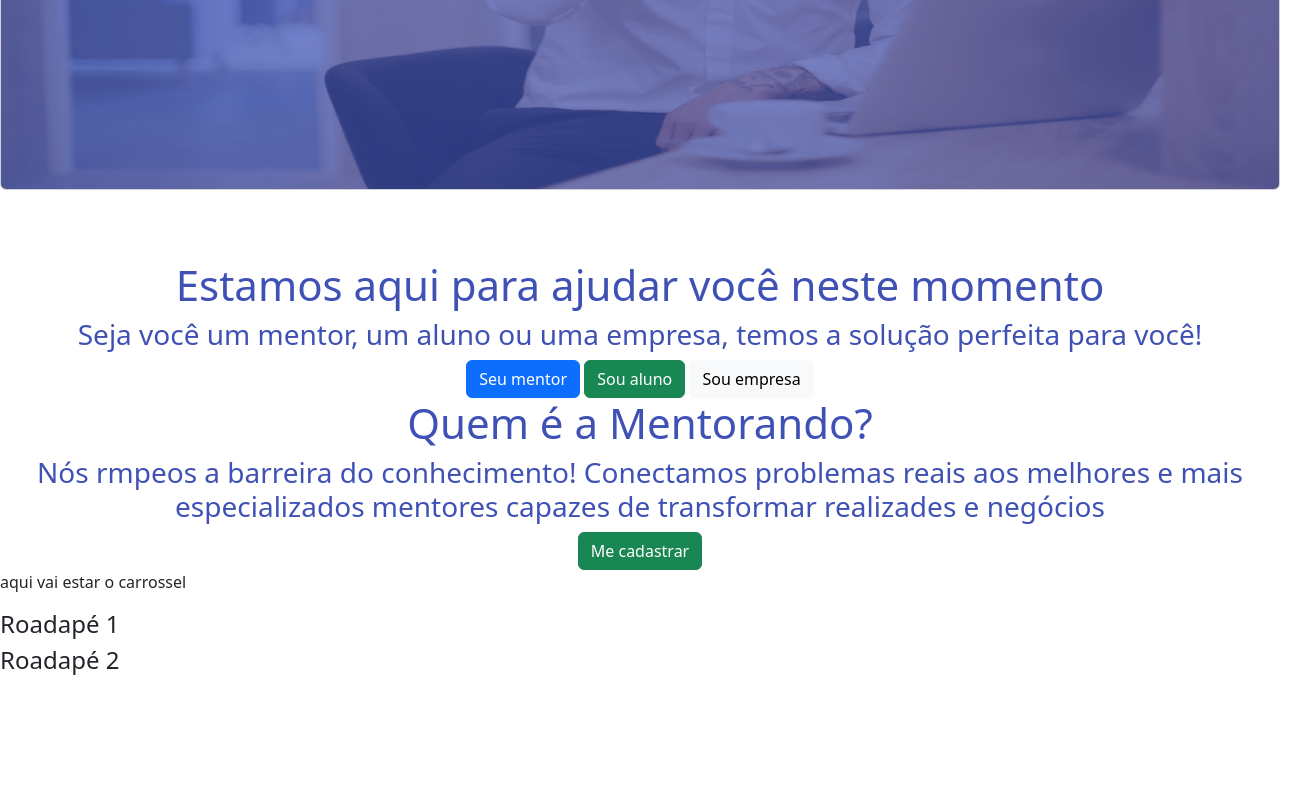
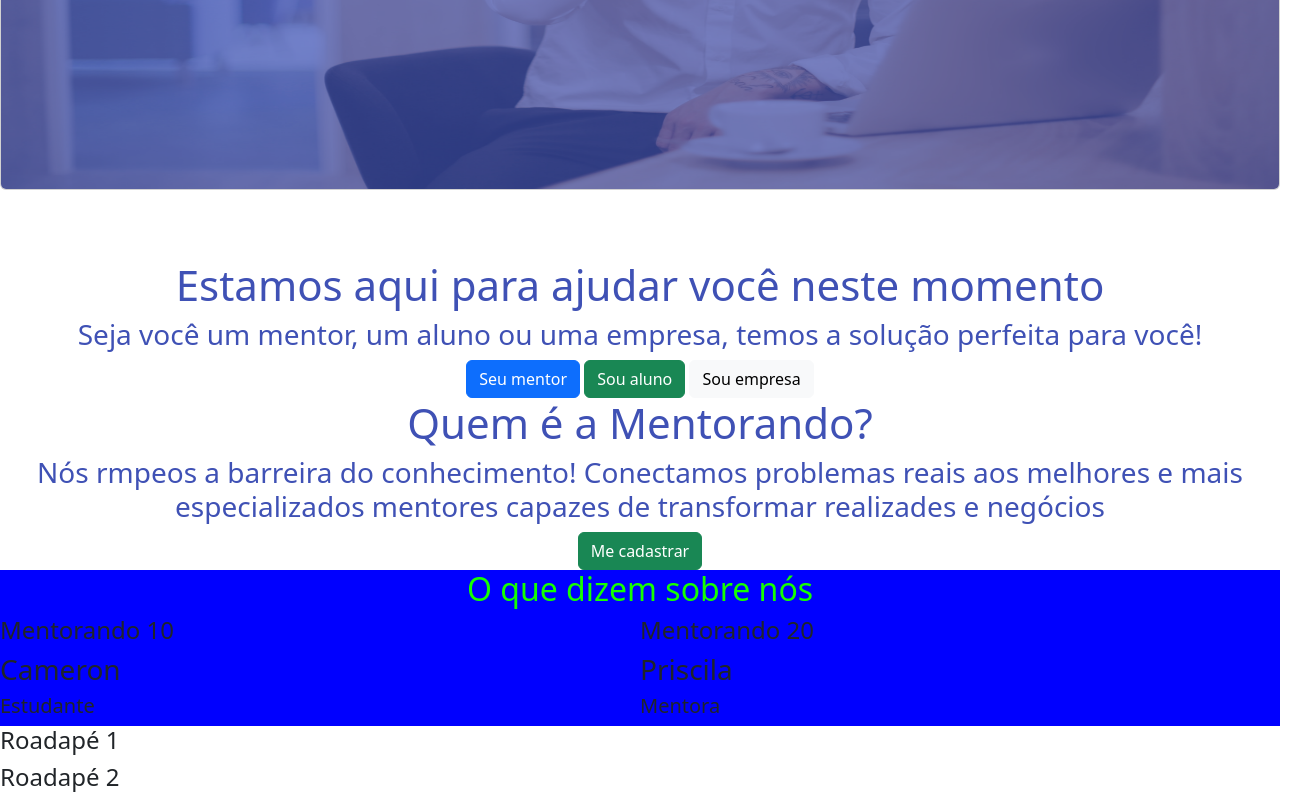
Before and after one commit to ricardocr18/gamaAcademyXp38, a React (Create React App) app in the folder desafiochefao/: page / in a window 1280 px wide. Shown: the part 388-1188 px from the top of the page, 1305 px wide, since content can reach past the window. Before the commit the page ends 1071 px from the top, so only its background shows below. Built offline with nearby package versions, Linux system fonts and the light colour scheme.

Commit message:
configurando o slide da página principal

```diff
--- a/desafiochefao/package.json
+++ b/desafiochefao/package.json
@@ -12,6 +12,8 @@
     "react-bootstrap": "^2.0.0-rc.0",
     "react-dom": "^17.0.2",
     "react-scripts": "4.0.3",
+    "react-slick": "^0.28.1",
+    "slick-carousel": "^1.8.1",
     "web-vitals": "^1.0.1"
   },
   "scripts": {
--- a/desafiochefao/public/index.html
+++ b/desafiochefao/public/index.html
@@ -17,6 +17,10 @@
       manifest.json provides metadata used when your web app is installed on a
       user's mobile device or desktop. See https://developers.google.com/web/fundamentals/web-app-manifest/
     -->
+
+    <link rel="stylesheet" type="text/css" charset="UTF-8" href="https://cdnjs.cloudflare.com/ajax/libs/slick-carousel/1.6.0/slick.min.css" />
+    <link rel="stylesheet" type="text/css" href="https://cdnjs.cloudflare.com/ajax/libs/slick-carousel/1.6.0/slick-theme.min.css" />
+
     <link rel="manifest" href="%PUBLIC_URL%/manifest.json" />
     <!--
       Notice the use of %PUBLIC_URL% in the tags above.
--- /dev/null
+++ b/desafiochefao/src/_slick.scss
@@ -0,0 +1,119 @@
+/* Slider */
+.slick-slider
+{
+    position: relative;
+
+    display: block;
+    box-sizing: border-box;
+
+    -webkit-user-select: none;
+       -moz-user-select: none;
+        -ms-user-select: none;
+            user-select: none;
+
+    -webkit-touch-callout: none;
+    -khtml-user-select: none;
+    -ms-touch-action: pan-y;
+        touch-action: pan-y;
+    -webkit-tap-highlight-color: transparent;
+}
+
+.slick-list
+{
+    position: relative;
+
+    display: block;
+    overflow: hidden;
+
+    margin: 0;
+    padding: 0;
+}
+.slick-list:focus
+{
+    outline: none;
+}
+.slick-list.dragging
+{
+    cursor: pointer;
+    cursor: hand;
+}
+
+.slick-slider .slick-track,
+.slick-slider .slick-list
+{
+    -webkit-transform: translate3d(0, 0, 0);
+       -moz-transform: translate3d(0, 0, 0);
+        -ms-transform: translate3d(0, 0, 0);
+         -o-transform: translate3d(0, 0, 0);
+            transform: translate3d(0, 0, 0);
+}
+
+.slick-track
+{
+    position: relative;
+    top: 0;
+    left: 0;
+
+    display: block;
+    margin-left: auto;
+    margin-right: auto;
+}
+.slick-track:before,
+.slick-track:after
+{
+    display: table;
+
+    content: '';
+}
+.slick-track:after
+{
+    clear: both;
+}
+.slick-loading .slick-track
+{
+    visibility: hidden;
+}
+
+.slick-slide
+{
+    display: none;
+    float: left;
+
+    height: 100%;
+    min-height: 1px;
+}
+[dir='rtl'] .slick-slide
+{
+    float: right;
+}
+.slick-slide img
+{
+    display: block;
+}
+.slick-slide.slick-loading img
+{
+    display: none;
+}
+.slick-slide.dragging img
+{
+    pointer-events: none;
+}
+.slick-initialized .slick-slide
+{
+    display: block;
+}
+.slick-loading .slick-slide
+{
+    visibility: hidden;
+}
+.slick-vertical .slick-slide
+{
+    display: block;
+
+    height: auto;
+
+    border: 1px solid transparent;
+}
+.slick-arrow.slick-hidden {
+    display: none;
+}
--- /dev/null
+++ b/desafiochefao/src/_slicktheme.scss
@@ -0,0 +1,194 @@
+@charset "UTF-8";
+
+// Default Variables
+
+// Slick icon entity codes outputs the following
+// "\2190" outputs ascii character "←"
+// "\2192" outputs ascii character "→"
+// "\2022" outputs ascii character "•"
+
+$slick-font-path: "./fonts/" !default;
+$slick-font-family: "slick" !default;
+$slick-loader-path: "./" !default;
+$slick-arrow-color: white !default;
+$slick-dot-color: black !default;
+$slick-dot-color-active: $slick-dot-color !default;
+$slick-prev-character: "\2190" !default;
+$slick-next-character: "\2192" !default;
+$slick-dot-character: "\2022" !default;
+$slick-dot-size: 6px !default;
+$slick-opacity-default: 0.75 !default;
+$slick-opacity-on-hover: 1 !default;
+$slick-opacity-not-active: 0.25 !default;
+
+@function slick-image-url($url) {
+    @if function-exists(image-url) {
+        @return image-url($url);
+    }
+    @else {
+        @return url($slick-loader-path + $url);
+    }
+}
+
+@function slick-font-url($url) {
+    @if function-exists(font-url) {
+        @return font-url($url);
+    }
+    @else {
+        @return url($slick-font-path + $url);
+    }
+}
+
+/* Slider */
+
+.slick-list {
+    .slick-loading & {
+        background: #fff slick-image-url("ajax-loader.gif") center center no-repeat;
+    }
+}
+
+/* Icons */
+@if $slick-font-family == "slick" {
+    @font-face {
+        font-family: "slick";
+        src: slick-font-url("slick.eot");
+        src: slick-font-url("slick.eot?#iefix") format("embedded-opentype"), slick-font-url("slick.woff") format("woff"), slick-font-url("slick.ttf") format("truetype"), slick-font-url("slick.svg#slick") format("svg");
+        font-weight: normal;
+        font-style: normal;
+    }
+}
+
+/* Arrows */
+
+.slick-prev,
+.slick-next {
+    position: absolute;
+    display: block;
+    height: 20px;
+    width: 20px;
+    line-height: 0px;
+    font-size: 0px;
+    cursor: pointer;
+    background: transparent;
+    color: transparent;
+    top: 50%;
+    -webkit-transform: translate(0, -50%);
+    -ms-transform: translate(0, -50%);
+    transform: translate(0, -50%);
+    padding: 0;
+    border: none;
+    outline: none;
+    &:hover, &:focus {
+        outline: none;
+        background: transparent;
+        color: transparent;
+        &:before {
+            opacity: $slick-opacity-on-hover;
+        }
+    }
+    &.slick-disabled:before {
+        opacity: $slick-opacity-not-active;
+    }
+    &:before {
+        font-family: $slick-font-family;
+        font-size: 20px;
+        line-height: 1;
+        color: $slick-arrow-color;
+        opacity: $slick-opacity-default;
+        -webkit-font-smoothing: antialiased;
+        -moz-osx-font-smoothing: grayscale;
+    }
+}
+
+.slick-prev {
+    left: -25px;
+    [dir="rtl"] & {
+        left: auto;
+        right: -25px;
+    }
+    &:before {
+        content: $slick-prev-character;
+        [dir="rtl"] & {
+            content: $slick-next-character;
+        }
+    }
+}
+
+.slick-next {
+    right: -25px;
+    [dir="rtl"] & {
+        left: -25px;
+        right: auto;
+    }
+    &:before {
+        content: $slick-next-character;
+        [dir="rtl"] & {
+            content: $slick-prev-character;
+        }
+    }
+}
+
+/* Dots */
+
+.slick-dotted.slick-slider {
+    margin-bottom: 30px;
+}
+
+.slick-dots {
+    position: absolute;
+    bottom: -25px;
+    list-style: none;
+    display: block;
+    text-align: center;
+    padding: 0;
+    margin: 0;
+    width: 100%;
+    li {
+        position: relative;
+        display: inline-block;
+        height: 20px;
+        width: 20px;
+        margin: 0 5px;
+        padding: 0;
+        cursor: pointer;
+        button {
+            border: 0;
+            background: transparent;
+            display: block;
+            height: 20px;
+            width: 20px;
+            outline: none;
+            line-height: 0px;
+            font-size: 0px;
+            color: transparent;
+            padding: 5px;
+            cursor: pointer;
+            &:hover, &:focus {
+                outline: none;
+                &:before {
+                    opacity: $slick-opacity-on-hover;
+                }
+            }
+            &:before {
+                position: absolute;
+                top: 0;
+                left: 0;
+                content: $slick-dot-character;
+                width: 20px;
+                height: 20px;
+                font-family: $slick-font-family;
+                font-size: $slick-dot-size;
+                line-height: 20px;
+                text-align: center;
+                color: $slick-dot-color;
+                opacity: $slick-opacity-not-active;
+                -webkit-font-smoothing: antialiased;
+                -moz-osx-font-smoothing: grayscale;
+            }
+        }
+        &.slick-active button:before {
+            color: $slick-dot-color-active;
+            opacity: $slick-opacity-default;
+        }
+    }
+}
--- a/desafiochefao/src/components/SobreNos/SobreNos.js
+++ b/desafiochefao/src/components/SobreNos/SobreNos.js
@@ -1,16 +1,52 @@
 import React, { Component } from 'react';
-import { Carousel } from 'react-bootstrap';
+import Slider from "react-slick";
+import "./estilo.css";
+
+import "slick-carousel/slick/slick.css";
+import "slick-carousel/slick/slick-theme.css";
+
+class SobreNos extends Component {
+    render() {
+        const settings = {
 
 
-class SobreNos extends Component {
-    render(){
-        return(
+          infinite: true,
+          slidesToScroll: 2,
+          slidesToShow: 2,
+          speed: 500
+        };
 
-            <p> aqui vai estar o carrossel</p>
+        return (
 
-        )
+          <div className= 'SobreNos'>
+            <h2> O que dizem sobre nós</h2>
+            <Slider {...settings}>
+              <div>
+                <h4>Mentorando 10</h4>
+                <h3>Cameron</h3>
+                <h5>Estudante</h5>
+              </div>
+              <div>
+              <h4>Mentorando 20</h4>
+                <h3>Priscila</h3>
+                <h5>Mentora</h5>
+              </div>
+              <div>
+              <h4>Mentorando 30</h4>
+                <h3>Bruno</h3>
+                <h5>Empresa</h5>
+              </div>
+              <div>
+              <h4>Mentorando 40</h4>
+                <h3>Bruno</h3>
+                <h5>Empresa</h5>
+              </div>
 
+            </Slider>
+          </div>
+        );
     }
+
 }
 
 export default SobreNos;
--- /dev/null
+++ b/desafiochefao/src/components/SobreNos/estilo.css
@@ -0,0 +1,8 @@
+.SobreNos{
+    background-color: blue;
+}
+
+.SobreNos h2{
+    text-align: center;
+    color: rgb(21, 255, 0);
+}
```
Also changed, not shown: desafiochefao/src/assets/img/blue.png (added), 1 other file (tests, documents, lock files or other folders).
